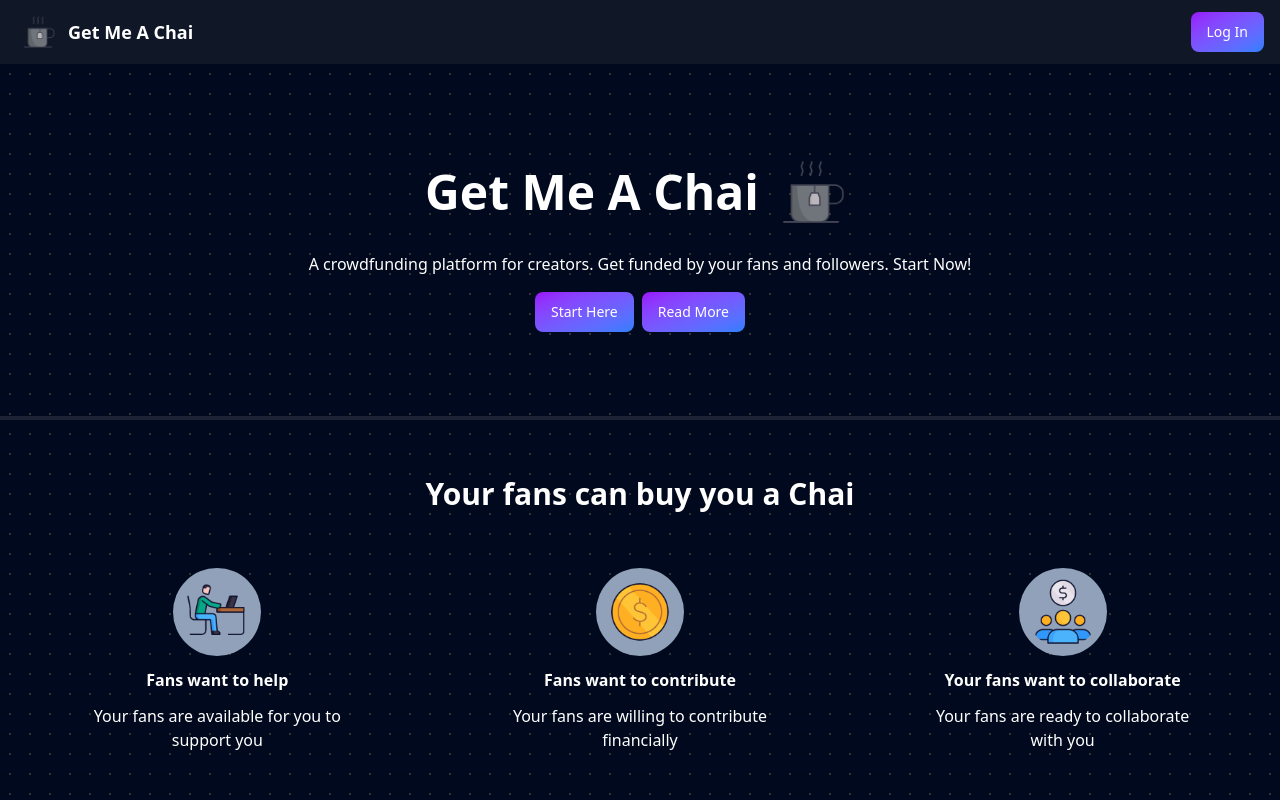
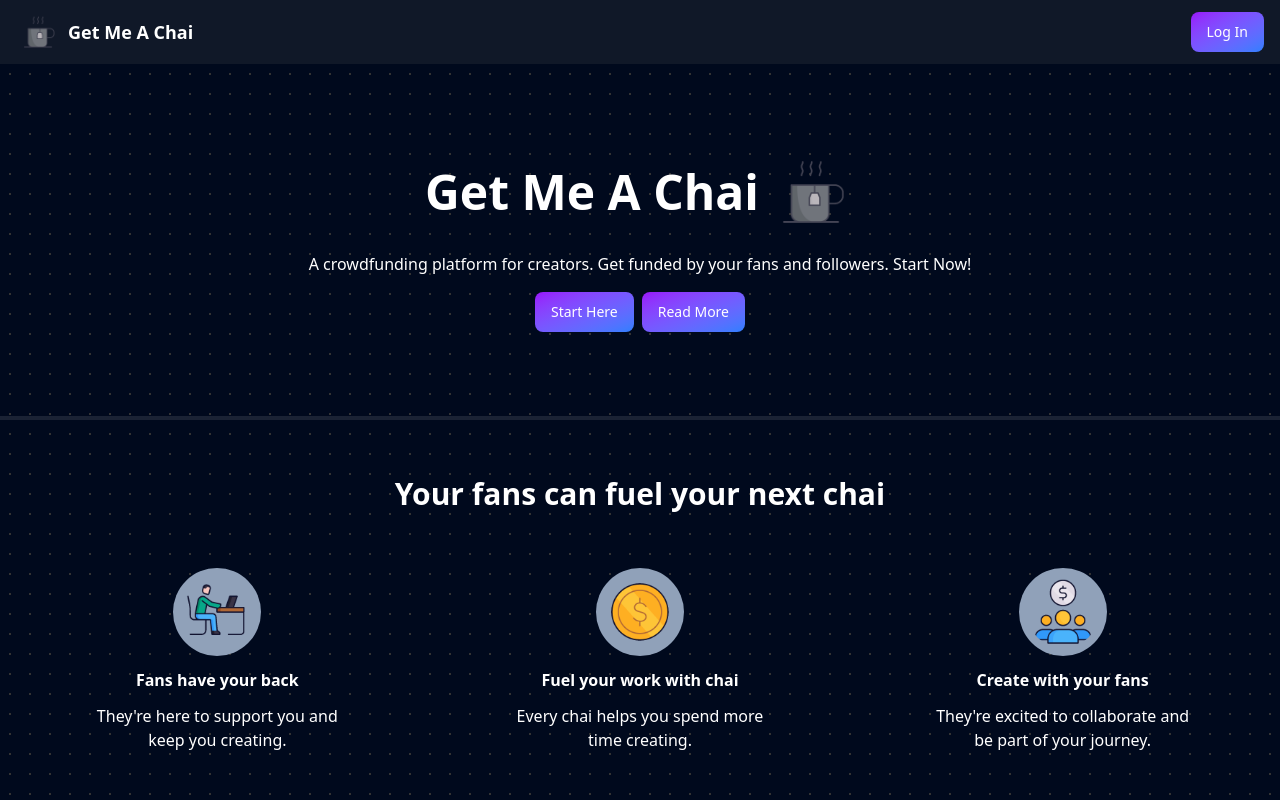
Before and after one commit to dhananjay1801/get-me-a-chai, a Next.js app: page / in a window 1280 px wide. Shown: the top 800 px of the page. Built offline with nearby package versions, Linux system fonts and the light colour scheme; no server answers.

Commit message:
minor fixes

```diff
--- a/app/about/page.js
+++ b/app/about/page.js
@@ -53,7 +53,7 @@ const About = () => {
       <div className="text-white container mx-auto pb-32 pt-14 text-center px-4">
         <h2 className="text-2xl sm:text-3xl font-bold mb-6">Ready to Get Started?</h2>
         <Link href={'/login'}>
-          <button type="button" className="rounded-lg text-white bg-linear-to-br from-purple-600 to-blue-500 hover:bg-linear-to-bl focus:ring-4 focus:outline-none focus:ring-blue-300 dark:focus:ring-blue-800 font-medium text-sm px-4 py-2.5 text-center leading-5">
+          <button type="button" className="cursor-pointer rounded-lg text-white bg-linear-to-br from-purple-600 to-blue-500 hover:bg-linear-to-bl focus:ring-4 focus:outline-none focus:ring-blue-300 dark:focus:ring-blue-800 font-medium text-sm px-4 py-2.5 text-center leading-5">
             Start Here
           </button>
         </Link>
--- a/app/login/page.js
+++ b/app/login/page.js
@@ -25,7 +25,7 @@ const Login = () => {
 
 
                 <button onClick={() => signIn('google')}
-                    className="flex items-center w-full max-w-xs bg-white border border-gray-300 rounded-lg shadow-md px-4 sm:px-6 py-2 text-sm font-medium text-gray-800 hover:bg-gray-200 focus:outline-none focus:ring-2 focus:ring-offset-2 focus:ring-gray-500">
+                    className="cursor-pointer flex items-center w-full max-w-2xs justify-center bg-white border border-gray-300 rounded-lg shadow-md px-4 sm:px-6 py-2 text-sm font-medium text-gray-800 hover:bg-gray-200 focus:outline-none focus:ring-2 focus:ring-offset-2 focus:ring-gray-500">
                     <svg className="h-5 w-5 mr-2 sm:h-6 sm:w-6" xmlns="http://www.w3.org/2000/svg" xmlnsXlink="http://www.w3.org/1999/xlink"
                         viewBox="-0.5 0 48 48" version="1.1">
 
@@ -53,7 +53,7 @@ const Login = () => {
 
 
                 <button onClick={() => {signIn('github')}}
-                    className="flex items-center w-full max-w-xs bg-white border border-gray-300 rounded-lg shadow-md px-4 sm:px-6 py-2 text-sm font-medium text-gray-800 hover:bg-gray-200 focus:outline-none focus:ring-2 focus:ring-offset-2 focus:ring-gray-500">
+                    className="cursor-pointer flex items-center w-full max-w-2xs justify-center bg-white border border-gray-300 rounded-lg shadow-md px-4 sm:px-6 py-2 text-sm font-medium text-gray-800 hover:bg-gray-200 focus:outline-none focus:ring-2 focus:ring-offset-2 focus:ring-gray-500">
                     <svg className="h-5 w-5 mr-2 sm:h-6 sm:w-6" xmlns="http://www.w3.org/2000/svg" xmlnsXlink="http://www.w3.org/1999/xlink"
                         viewBox="0 0 73 73" version="1.1">
                         <g id="team-collaboration/version-control/github" stroke="none" strokeWidth="1" fill="none"
--- a/app/page.js
+++ b/app/page.js
@@ -13,12 +13,12 @@ export default function Home() {
                 </p>
                 <div className="flex gap-2 flex-wrap justify-center">
                     <Link href={'/login'}>
-                        <button type="button" className="rounded-lg text-white bg-linear-to-br from-purple-600 to-blue-500 hover:bg-linear-to-bl focus:ring-4 focus:outline-none focus:ring-blue-300 dark:focus:ring-blue-800 font-medium text-sm px-4 py-2.5 text-center leading-5">
+                        <button type="button" className="cursor-pointer rounded-lg text-white bg-linear-to-br from-purple-600 to-blue-500 hover:bg-linear-to-bl focus:ring-4 focus:outline-none focus:ring-blue-300 dark:focus:ring-blue-800 font-medium text-sm px-4 py-2.5 text-center leading-5">
                             Start Here
                         </button>
                     </Link>
                     <Link href={'/about'}>
-                        <button type="button" className="rounded-lg text-white bg-linear-to-br from-purple-600 to-blue-500 hover:bg-linear-to-bl focus:ring-4 focus:outline-none focus:ring-blue-300 dark:focus:ring-blue-800 font-medium text-sm px-4 py-2.5 text-center leading-5">
+                        <button type="button" className="cursor-pointer rounded-lg text-white bg-linear-to-br from-purple-600 to-blue-500 hover:bg-linear-to-bl focus:ring-4 focus:outline-none focus:ring-blue-300 dark:focus:ring-blue-800 font-medium text-sm px-4 py-2.5 text-center leading-5">
                             Read More
                         </button>
                     </Link>
@@ -28,22 +28,22 @@ export default function Home() {
             <div className="bg-white h-1 opacity-10"></div>
 
             <div className="text-white container mx-auto pb-32 pt-14 px-4">
-                <h2 className="text-2xl sm:text-3xl font-bold text-center mb-14">Your fans can buy you a Chai</h2>
+                <h2 className="text-2xl sm:text-3xl font-bold text-center mb-14">Your fans can fuel your next chai</h2>
                 <div className="flex flex-col md:flex-row gap-5 justify-around items-center">
                     <div className="item space-y-3 flex flex-col items-center justify-center max-w-[260px] text-center">
                         <img className="bg-slate-400 text-black rounded-full p-2" src="man.gif" alt="man" width={88} />
-                        <p className="font-bold ">Fans want to help</p>
-                        <p className="text-center">Your fans are available for you to support you</p>
+                        <p className="font-bold ">Fans have your back</p>
+                        <p className="text-center">They&apos;re here to support you and keep you creating.</p>
                     </div>
                     <div className="item space-y-3 flex flex-col items-center justify-center max-w-[260px] text-center">
                         <img className="bg-slate-400 text-black rounded-full p-2" src="coin.gif" alt="man" width={88} />
-                        <p className="font-bold ">Fans want to contribute</p>
-                        <p className="text-center">Your fans are willing to contribute financially</p>
+                        <p className="font-bold ">Fuel your work with chai</p>
+                        <p className="text-center">Every chai helps you spend more time creating.</p>
                     </div>
                     <div className="item space-y-3 flex flex-col items-center justify-center max-w-[260px] text-center">
                         <img className="bg-slate-400 text-black rounded-full p-2" src="group.gif" alt="man" width={88} />
-                        <p className="font-bold ">Your fans want to collaborate</p>
-                        <p className="text-center">Your fans are ready to collaborate with you</p>
+                        <p className="font-bold ">Create with your fans</p>
+                        <p className="text-center">They&apos;re excited to collaborate and be part of your journey.</p>
                     </div>
                 </div>
             </div>
--- a/compenents/Dashboard.js
+++ b/compenents/Dashboard.js
@@ -117,7 +117,7 @@ const Dashboard = () => {
 
                     {/* Submit Button  */}
                     <div className="my-6">
-                        <button type="submit" className="rounded-lg text-white bg-linear-to-br from-purple-600 to-blue-500 hover:bg-linear-to-bl focus:ring-4 focus:outline-none focus:ring-blue-300 dark:focus:ring-blue-800 font-medium text-sm px-4 py-2.5 text-center leading-5 w-full">Save</button>
+                        <button type="submit" className="cursor-pointer rounded-lg text-white bg-linear-to-br from-purple-600 to-blue-500 hover:bg-linear-to-bl focus:ring-4 focus:outline-none focus:ring-blue-300 dark:focus:ring-blue-800 font-medium text-sm px-4 py-2.5 text-center leading-5 w-full">Save</button>
                     </div>
                 </form>
 
--- a/compenents/Navbar.js
+++ b/compenents/Navbar.js
@@ -36,7 +36,7 @@ const Navbar = () => {
 
                     <div
                         id="dropdown"
-                        className={`z-10 ${showdropdown ? "" : "hidden"} absolute right-0 top-12 bg-white divide-y divide-gray-100 rounded-lg shadow w-44 dark:bg-gray-700`}
+                        className={`z-10 ${showdropdown ? "" : "hidden"} cursor-pointer absolute right-0 top-12 bg-white divide-y divide-gray-100 rounded-lg shadow w-44 dark:bg-gray-700`}
                         onMouseDown={(e) => e.preventDefault()}
                     >
                         <ul className="py-2 text-sm text-gray-700 dark:text-gray-200" aria-labelledby="dropdownDefaultButton">
@@ -76,7 +76,7 @@ const Navbar = () => {
 
                 {!session &&
                     <Link href={'/login'}>
-                        <button type="button" className="rounded-lg text-white bg-linear-to-br from-purple-600 to-blue-500 hover:bg-linear-to-bl focus:ring-4 focus:outline-none focus:ring-blue-300 dark:focus:ring-blue-800 font-medium text-xs sm:text-sm px-3 sm:px-4 py-2.5 text-center leading-5">
+                        <button type="button" className="cursor-pointer rounded-lg text-white bg-linear-to-br from-purple-600 to-blue-500 hover:bg-linear-to-bl focus:ring-4 focus:outline-none focus:ring-blue-300 dark:focus:ring-blue-800 font-medium text-xs sm:text-sm px-3 sm:px-4 py-2.5 text-center leading-5">
                             Log In
                         </button>
                     </Link>
```
Also changed, not shown: compenents/PaymentPage.js (+4 -4 lines).
